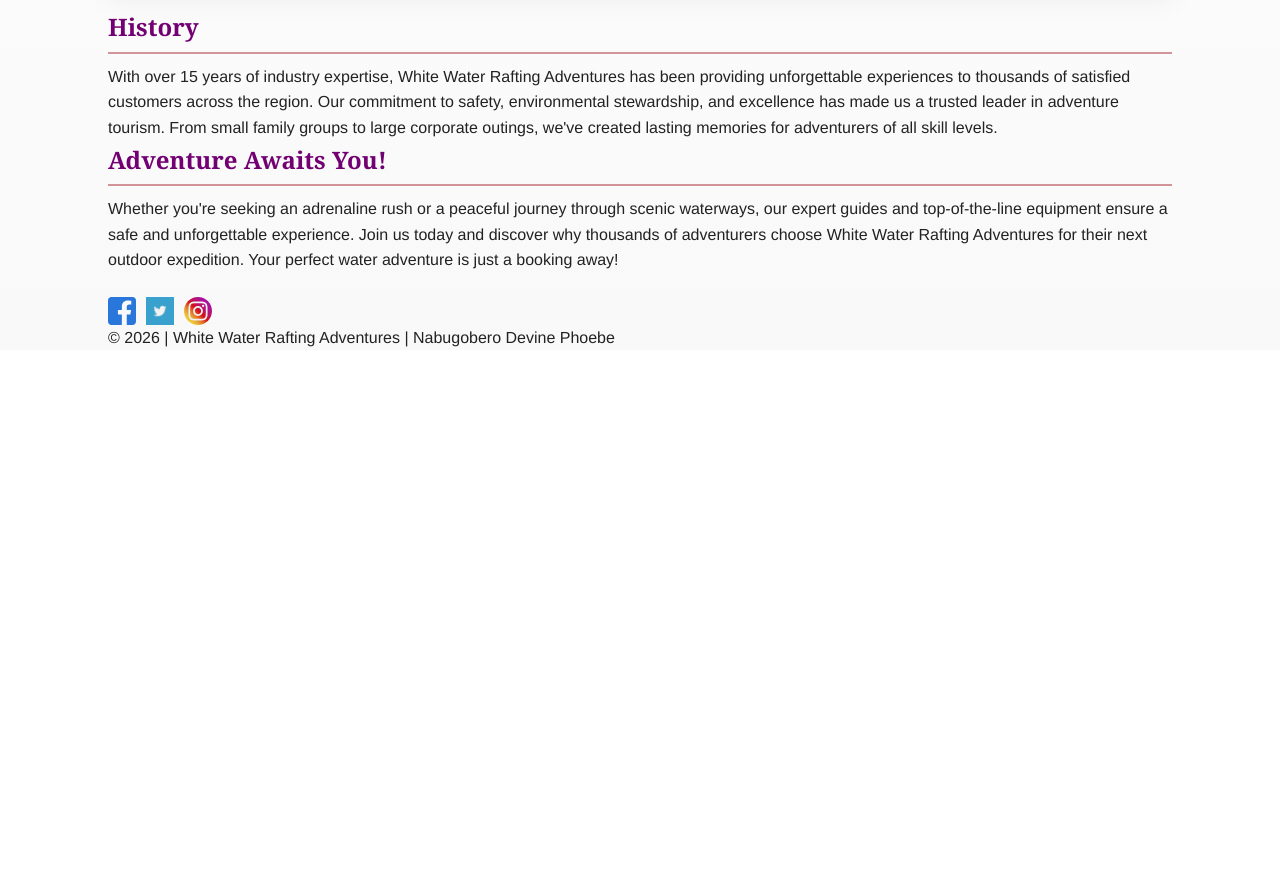
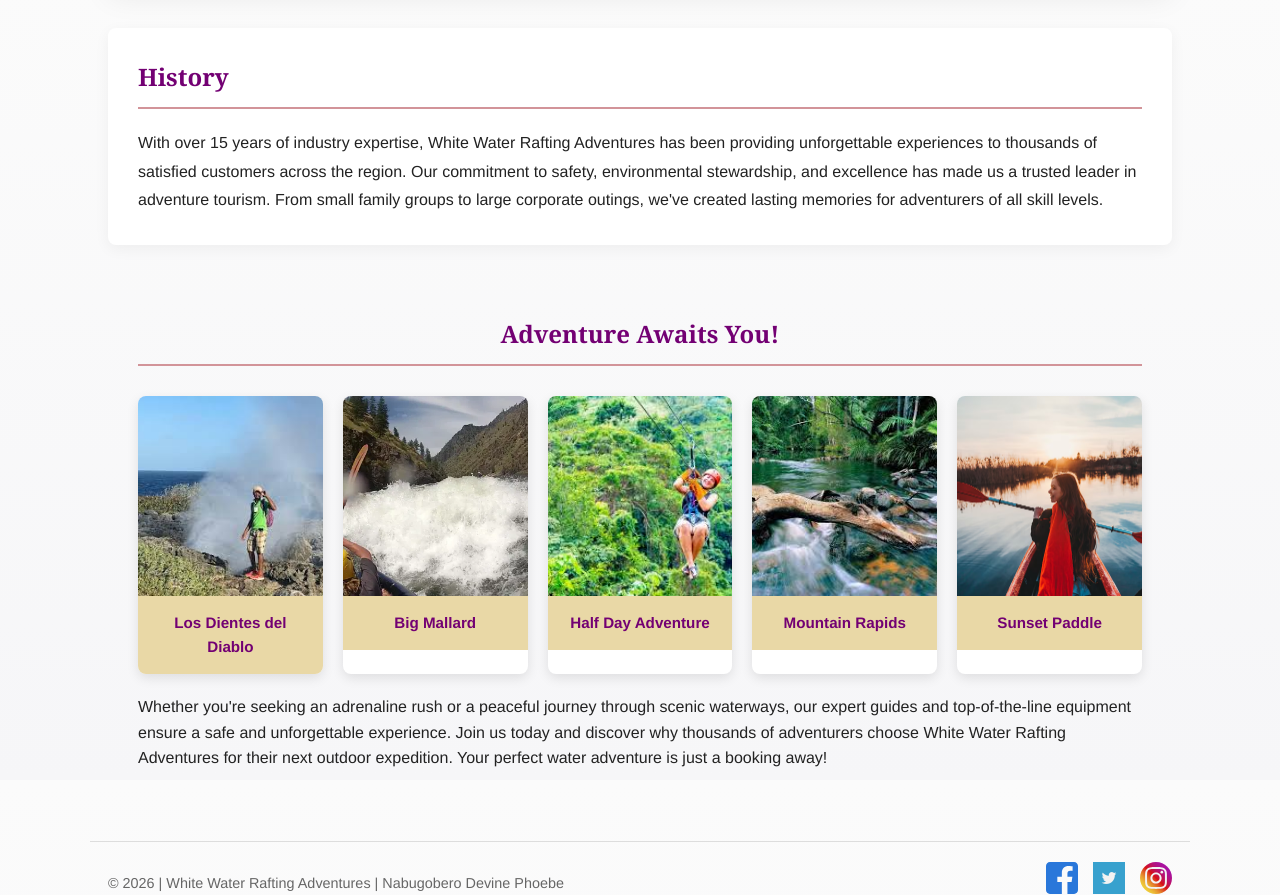
Before and after one commit to devinephoebe433-eng/wdd130, a plain HTML site: page wwr/about.html in a window 1280 px wide. Shown: the part 820-1715 px from the top of the page. Before the commit the page ends 1170 px from the top, so only its background shows below. Drawn offline with Linux system fonts and the light colour scheme.

Commit message:
correction

```diff
--- a/wwr/about.html
+++ b/wwr/about.html
@@ -49,7 +49,29 @@
 
         <section class="adventure container">
             <h2>Adventure Awaits You!</h2>
-            <p>
+            <div class="adventure-gallery">
+                <figure>
+                    <img src="images/download.jpg" alt="Los Dientes del Diablo rapids">
+                    <figcaption>Los Dientes del Diablo</figcaption>
+                </figure>
+                <figure>
+                    <img src="images/Big Mallard rapids.webp" alt="Big Mallard rapids">
+                    <figcaption>Big Mallard</figcaption>
+                </figure>
+                <figure>
+                    <img src="images/halfday adventure.jpg" alt="Half Day Adventure">
+                    <figcaption>Half Day Adventure</figcaption>
+                </figure>
+                <figure>
+                    <img src="images/mountain.jpg" alt="Mountain Rapids">
+                    <figcaption>Mountain Rapids</figcaption>
+                </figure>
+                <figure>
+                    <img src="images/sunset.avif" alt="Sunset Paddle">
+                    <figcaption>Sunset Paddle</figcaption>
+                </figure>
+            </div>
+            <p style="margin-top: 20px;">
                 Whether you're seeking an adrenaline rush or a peaceful journey through scenic waterways, our expert guides
                 and top-of-the-line equipment ensure a safe and unforgettable experience. Join us today and discover why thousands
                 of adventurers choose White Water Rafting Adventures for their next outdoor expedition. Your perfect water adventure
@@ -59,12 +81,14 @@
     </main>
 
     <footer>
-        <nav class="socialmedia">
-            <a href="https://facebook.com" target="_blank" rel="noopener"><img src="images/facebook-square.svg" alt="Facebook"></a>
-            <a href="https://twitter.com" target="_blank" rel="noopener"><img src="images/twitter.png" alt="Twitter"></a>
-            <a href="https://instagram.com" target="_blank" rel="noopener"><img src="images/instagram.svg" alt="Instagram"></a>
-        </nav>
-        <p>&copy; 2026 | White Water Rafting Adventures | Nabugobero Devine Phoebe</p>
+        <div class="footer-inner">
+            <p>&copy; 2026 | White Water Rafting Adventures | Nabugobero Devine Phoebe</p>
+            <nav class="socialmedia">
+                <a href="https://facebook.com" target="_blank" rel="noopener"><img src="images/facebook-square.svg" alt="Facebook"></a>
+                <a href="https://twitter.com" target="_blank" rel="noopener"><img src="images/twitter.png" alt="Twitter"></a>
+                <a href="https://instagram.com" target="_blank" rel="noopener"><img src="images/instagram.svg" alt="Instagram"></a>
+            </nav>
+        </div>
     </footer>
 </body>
 </html>
--- a/wwr/styles/rafting.css
+++ b/wwr/styles/rafting.css
@@ -33,7 +33,6 @@ body {
 }
 
 /* --- 3. Layout Structure --- */
-/* Audit Tip: width: 840px with margin: auto centers the page exactly as required */
 header,
 main,
 footer {
@@ -53,13 +52,18 @@ h3 {
 
 /* --- 5. Navigation & Header --- */
 header {
+    display: grid;
+    grid-template-columns: 80px 1fr;
+    align-items: center;
+    gap: 24px;
+    background-color: var(--accent2-color);
+    padding: 14px 18px;
+    border-radius: 8px;
+}
+
+.logo-wrap {
     display: flex;
     align-items: center;
-    justify-content: space-between;
-    gap: 16px;
-    background-color: var(--accent2-color);
-    padding: 14px;
-    border-radius: 8px;
 }
 
 .logo {
@@ -76,6 +80,7 @@ header {
     align-items: center;
     padding-left: 0;
     margin: 0;
+    justify-content: flex-end;
 }
 
 .site-nav a {
@@ -95,7 +100,7 @@ header {
     transform: translateY(-1px);
 }
 
-/* --- 6. Hero Div with Overlays (Crucial for W03) --- */
+/* --- 6. Hero Div with Overlays --- */
 .hero {
     position: relative;
     margin: 20px 0;
@@ -160,24 +165,86 @@ header {
     font-size: 0.95rem;
 }
 
-/* --- 7. History & Content Sections --- */
-section h2 {
-    border-bottom: 2px solid var(--secondary-color);
-    padding-bottom: 5px;
-    margin-bottom: 10px;
+/* --- 7. History Section --- */
+.history {
+    margin: 40px auto;
+    padding: 30px;
+    background-color: var(--white);
+    border-radius: 8px;
+    box-shadow: 0 4px 15px rgba(0,0,0,0.05);
 }
 
-/* Content lists */
-.about-values ul {
-    list-style: disc;
-    margin-left: 1.25rem;
-    padding-left: 0.5rem;
+.history h2 {
+    border-bottom: 2px solid var(--secondary-color);
+    padding-bottom: 10px;
+    margin-bottom: 20px;
 }
 
-/* --- 8. Footer --- */
+.history p {
+    font-size: 1rem;
+    line-height: 1.8;
+    color: var(--accent1-color);
+}
+
+/* --- 8. Adventure Section with Figures --- */
+.adventure {
+    margin: 40px auto;
+    padding: 30px;
+}
+
+.adventure h2 {
+    text-align: center;
+    margin-bottom: 30px;
+    border-bottom: 2px solid var(--secondary-color);
+    padding-bottom: 10px;
+}
+
+.adventure-gallery {
+    display: flex;
+    flex-wrap: wrap;
+    gap: 20px;
+    justify-content: space-around;
+    align-items: stretch;
+}
+
+figure {
+    flex: 1 1 calc(20% - 20px);
+    min-width: 150px;
+    margin: 0;
+    border-radius: 8px;
+    overflow: hidden;
+    box-shadow: 0 4px 12px rgba(0,0,0,0.1);
+    transition: transform 0.3s ease, box-shadow 0.3s ease;
+    background-color: var(--white);
+}
+
+figure:hover {
+    transform: translateY(-5px);
+    box-shadow: 0 8px 20px rgba(0,0,0,0.15);
+}
+
+figure img {
+    display: block;
+    width: 100%;
+    height: 200px;
+    object-fit: cover;
+}
+
+figcaption {
+    padding: 15px;
+    text-align: center;
+    font-weight: 600;
+    color: var(--primary-color);
+    font-size: 0.95rem;
+    background-color: var(--accent2-color);
+}
+
+/* --- 9. Footer --- */
 footer {
-    margin-top: 6px;
+    margin-top: 40px;
     background: transparent;
+    padding-top: 20px;
+    border-top: 1px solid #ddd;
 }
 
 .footer-inner {
@@ -185,21 +252,22 @@ footer {
     align-items: center;
     justify-content: space-between;
     gap: 12px;
-    padding: 12px;
 }
 
 .socialmedia {
     display: flex;
-    gap: 10px;
+    gap: 15px;
     align-items: center;
+    margin-left: auto;
 }
 
 .socialmedia a {
     text-decoration: none;
+    display: inline-block;
 }
 
 .socialmedia img {
-    width: 28px;
+    width: 32px;
     height: auto;
     display: block;
     filter: grayscale(10%) contrast(90%);
@@ -212,24 +280,47 @@ footer {
     filter: none;
 }
 
+footer p {
+    margin: 10px 0 0 0;
+    text-align: center;
+    font-size: 0.9rem;
+    color: #666;
+}
+
 /* Small screens */
 @media (max-width: 800px) {
     header {
-        flex-direction: column;
-        align-items: flex-start;
+        grid-template-columns: 1fr;
+        text-align: center;
+    }
+
+    .logo-wrap {
+        justify-content: center;
     }
 
     .site-nav {
         width: 100%;
-        justify-content: space-between;
-        gap: 6px;
+        justify-content: center;
+        gap: 8px;
         margin-top: 8px;
         flex-wrap: wrap;
     }
 
+    .adventure-gallery {
+        flex-direction: column;
+    }
+
+    figure {
+        flex: 1 1 100%;
+    }
+
     .footer-inner {
         flex-direction: column;
-        align-items: flex-start;
+        align-items: center;
+    }
+
+    .socialmedia {
+        margin-left: 0;
     }
 }
 
```
Also changed, not shown: wwr/images/Big Mallard rapids.webp (added), wwr/images/download.jpg (added), wwr/images/halfday adventure.jpg (added), wwr/images/mountain.jpg (added), wwr/images/sunset.avif (added).
